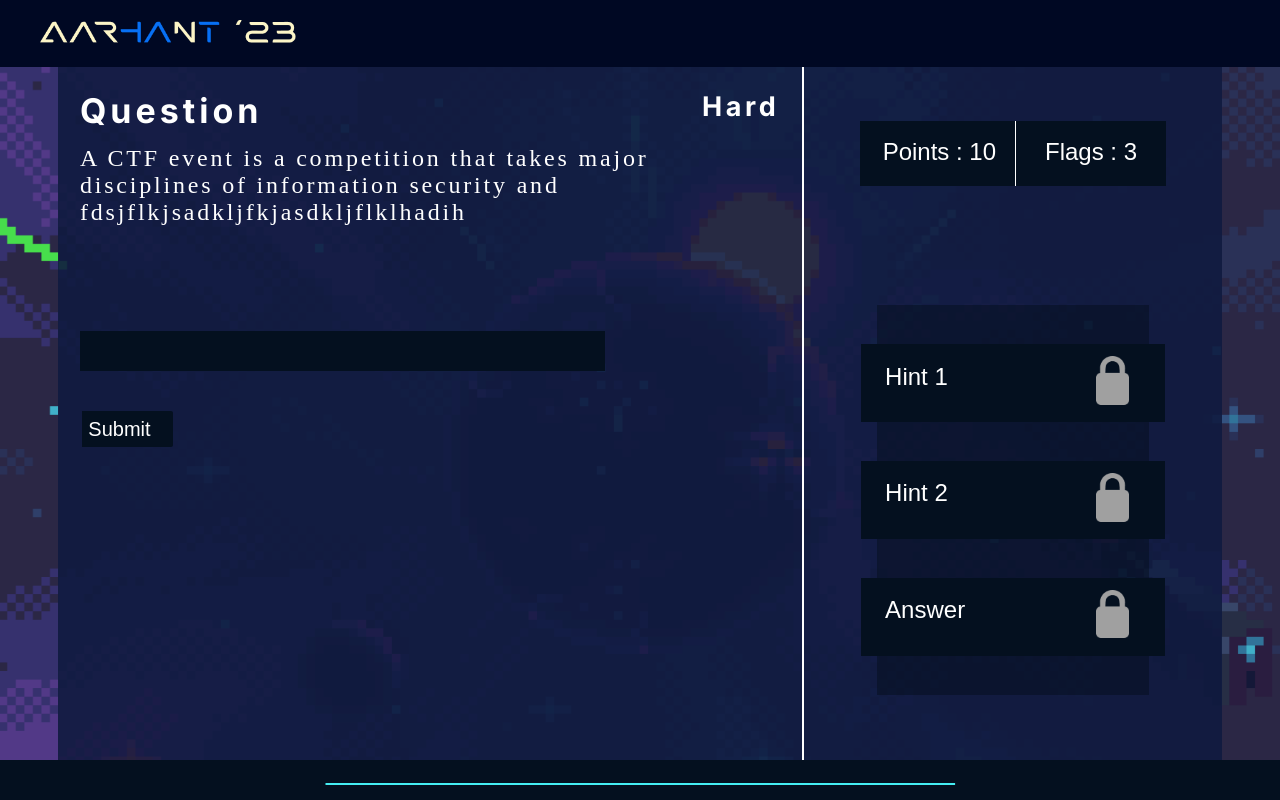
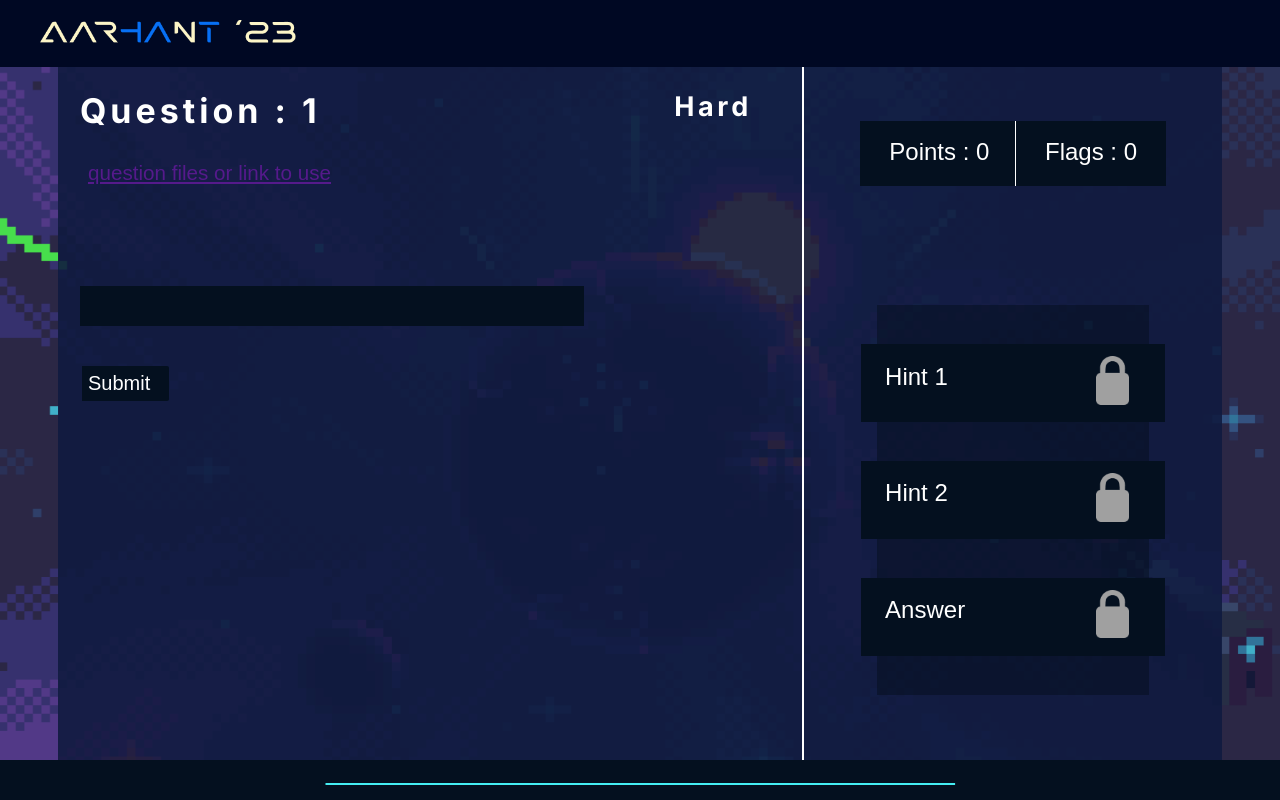
Before and after one commit to KartikVhonale/CTF_Next, a Next.js app: page /questions in a window 1280 px wide. Built offline with nearby package versions, Linux system fonts and the light colour scheme.

Commit message:
first commit

```diff
--- a/src/app/components/Dropdown.js
+++ b/src/app/components/Dropdown.js
@@ -1,7 +1,10 @@
 import React from 'react'
 import '@/app/style/style_main.css';
 
-const Dropdown = () => {
+const Dropdown = (props) => {
+    const hint_1 = props.hint1;
+    const hint_2 = props.hint2;
+    const hint_3 = props.hint3;
   return (
     <>
          <div className="downbox">
--- a/src/app/components/MainSection.js
+++ b/src/app/questions/[id]/page.js
@@ -1,9 +1,15 @@
+"use client"
 import Image from 'next/image'
-import React from 'react'
 import '@/app/style/style_main.css';
-import Dropdown from './Dropdown';
+import Dropdown from '../../components/Dropdown';
+import { useState } from 'react';
 
-const MainSection = () => {
+const page = ({params}) => {
+  const [activeQuestion,setActiveQuestion]= useState(0);
+  function handelClick() {
+    console.log("button is clicked");
+
+  }
   return (
     <>
          <div className="mainbox">
@@ -12,22 +18,23 @@ const MainSection = () => {
 
                 <div className="question_name_box">
                     <div className="question_name">
-                    Question
+                    Question : {params.id}
                 </div>
                 <div className="question_difficulty">
                     Hard
                 </div>
             </div>
             <div className="Ctf_submmition">
-                <div className="text_s">
-                    A CTF event is a competition that takes major disciplines of information security and fdsjflkjsadkljfkjasdkljflklhadih
+                <div className="text_s" id='question' name='question'>
+                {/* {question} */}
                 </div>
+                <div className="link"><a href="">question files or link to use</a></div>
                 <div className="button_s">
                     <div className="text_field">
                         <input type="text" className="field"/>
                     </div>
                     <div className="sub_but">
-                        <input type="button" value="Submit" className="submit_button"/>
+                        <button className="submit_button" onClick={handelClick}>Submit</button>
                     </div>
                 </div>
             </div>
@@ -36,18 +43,18 @@ const MainSection = () => {
         <div className="right">
             <div className="grades">
                 <div className="points">
-                    Points : 10
+                    Points : 0
                 </div>
                 <div className="flag">
-                    Flags : 3
+                    Flags : 0
                 </div>
 
             </div>
-           <Dropdown/>
+           <Dropdown hint1="hint1" hint2="hint2" hint3="hint3"/>
         </div>
     </div>
     </>
   )
 }
 
-export default MainSection
+export default page
--- a/src/app/questions/page.js
+++ b/src/app/questions/page.js
@@ -1,12 +1,56 @@
+"use client"
 import Image from 'next/image'
-import '@/app/style/style_main.css'
-import Header from '../components/Header'
-import MainSection from '../components/MainSection'
-import Footer from '../components/Footer'
-export default function Home() {
+import '@/app/style/style_main.css';
+import Dropdown from '../components/Dropdown';
+import { useState } from 'react';
+
+const page = () => {
+
   return (
     <>
-    <MainSection/>
+         <div className="mainbox">
+        <div className="left">
+            <div className="extrabox">
+
+                <div className="question_name_box">
+                    <div className="question_name">
+                    Question : 1
+                </div>
+                <div className="question_difficulty">
+                    Hard
+                </div>
+            </div>
+            <div className="Ctf_submmition">
+                <div className="text_s" id='question' name='question'>
+                {/* {question} */}
+                </div>
+                <div class="link"><a href="">question files or link to use</a></div>
+                <div className="button_s">
+                    <div className="text_field">
+                        <input type="text" className="field"/>
+                    </div>
+                    <div className="sub_but">
+                        <input type="button" value="Submit" className="submit_button"/>
+                    </div>
+                </div>
+            </div>
+        </div>
+        </div>
+        <div className="right">
+            <div className="grades">
+                <div className="points">
+                    Points : 0
+                </div>
+                <div className="flag">
+                    Flags : 0
+                </div>
+
+            </div>
+           <Dropdown/>
+        </div>
+    </div>
     </>
   )
 }
+
+export default page
--- a/src/app/style/style_main.css
+++ b/src/app/style/style_main.css
@@ -15,7 +15,13 @@
     flex-direction: column;
 
   }
-
+  .link{
+    margin-top: 2.4%;
+    font-size: 129%;
+    margin-left: 1.2%;
+    color: rgb(216, 0, 216);
+    /* background: #000; */
+  }
 
   .header{
      width: 100%;
@@ -115,13 +121,14 @@
     color: #FFF;
     font-family: Inconsolata;
     font-size: 24px;
-    width: 95%;
-    height: 9 em;
+    width: 42rem;
+    height: 45 rem;
     /* font-style: normal; */
     font-weight: 400;
     /* line-height: normal; */
     letter-spacing: 2.8px;
     margin-top: 2.1%;
+    margin-left: 1.2%;
     /* background-color: aquamarine; */
   }
 
@@ -134,7 +141,7 @@
   }
   .textbox{
     height: auto;
-    width: auto;
+    width: 100%;
   }
 
   .right{
```
Also changed, not shown: src/app/data.js (added, +55 -0 lines), src/app/questions/1/page.js (deleted, +0 -13 lines), public/unlock.png (added).
